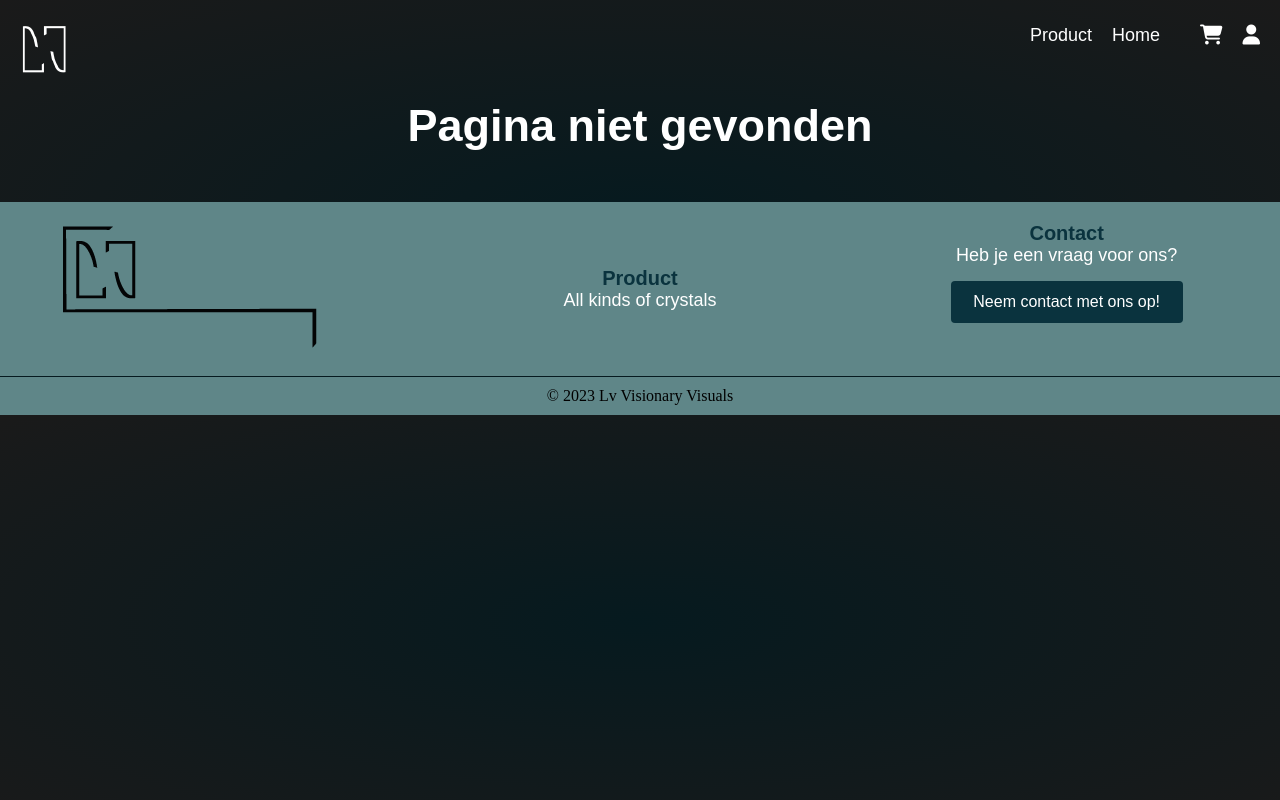
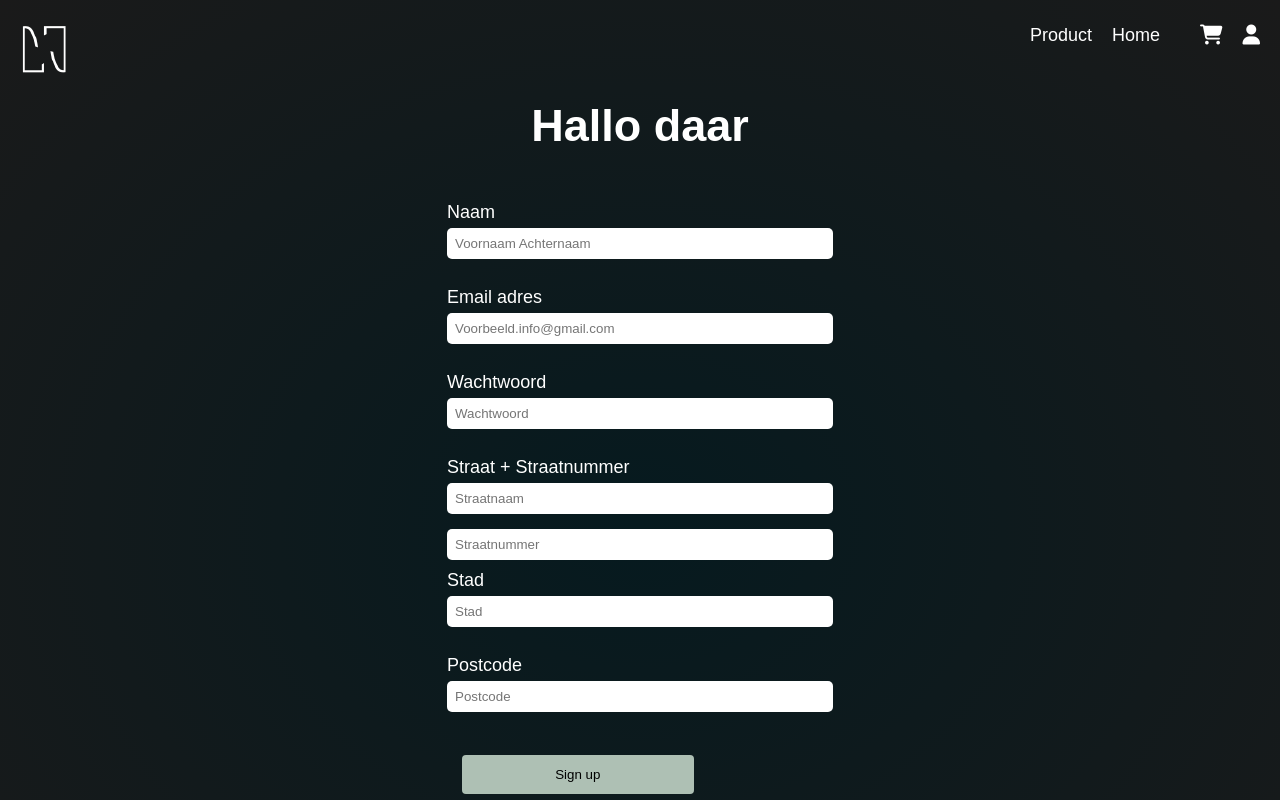
Before and after one commit to LiamVrankenPXL/Web_Expert_PE2, a Vue app: page /Signup in a window 1280 px wide. Shown: the top 800 px of the page. Built offline with nearby package versions, Linux system fonts and the light colour scheme.

Commit message:
signup done

```diff
--- a/scss/_components.scss
+++ b/scss/_components.scss
@@ -136,6 +136,11 @@ body::-webkit-scrollbar-thumb {
       color: $licht_blauw;
     }
 
+    input {
+      @include kaderInput(2px);
+
+    }
+
     p {
       color: $licht_blauw;
       font-size: $font_klein;
@@ -152,6 +157,44 @@ body::-webkit-scrollbar-thumb {
   }
 }
 /*________LOGIN EINDE________*/
+
+
+
+
+/*________SIGNUP START________*/
+.signup__form {
+  p {
+    color: $licht_blauw;
+    font-size: $font_klein;
+  }
+
+  &__formulier {
+    @include flexLayout();
+
+    label {
+      margin-right: 10px;
+    }
+
+    input {
+      @include kaderInput(10px);
+    }
+
+
+
+    button {
+      @include buttonLayoutGroot($licht_blauw);
+      color: $zwart;
+
+      &:hover {
+        background-color: $blauw;
+      }
+    }
+  }
+}
+
+
+
+/*________SIGNUP EINDE________*/
 
 
 
--- a/src/router/index.js
+++ b/src/router/index.js
@@ -8,6 +8,7 @@ import WinkelmandjeView from '@/views/WinkelmandjeView.vue';
 import PageNotFoundView from '@/views/PageNotFoundView.vue'
 import CheckoutView from '@/views/CheckoutView.vue'
 import BevestigingsPaginaView from '@/views/BevestigingsPaginaView.vue'
+import SignUpView from '@/views/SignUpView.vue'
 
 const router = createRouter({
     history: createWebHistory(),
@@ -29,6 +30,10 @@ const router = createRouter({
         {
             path: '/login',
             component: LoginView
+        },
+        {
+          path: '/Signup',
+          component: SignUpView
         },
         {
             path: '/winkelmandje',
--- a/src/stores/winkelmandje.js
+++ b/src/stores/winkelmandje.js
@@ -16,8 +16,6 @@ export const useWinkelmandje = defineStore('winkelmandje', {
 
 
 
-
-
 export const useGebruikers = defineStore('gebruikers', {
     state: () => ({
         users: [
@@ -28,6 +26,10 @@ export const useGebruikers = defineStore('gebruikers', {
         loggedInUser: null,
     }),
     actions: {
+        addUser(newUser) {
+            this.users.push(newUser);
+            console.log('Nieuwe gebruiker toegevoegd:', newUser);
+        },
         login(username, password) {
             const user = this.users.find(u => u.username === username && u.password === password);
             if (user) {
--- a/src/views/LoginView.vue
+++ b/src/views/LoginView.vue
@@ -38,6 +38,9 @@ export default {
     redirectToLogin() {
       this.$router.push('/login');
     },
+    redirectToSignUp() {
+      this.$router.push('/Signup');
+    },
   },
 };
 </script>
@@ -48,7 +51,7 @@ export default {
     <div class="login__layout">
       <div class="login__links">
         <h1>{{ titelLogIn }}</h1>
-        <form class="logvenin__geges" @submit.prevent="login">
+        <form class="login__gegevens" @submit.prevent="login">
           <!--email met placeholder-->
           <label class="login__gegevens__adres__tekst" for="mailadres">{{ email }}</label>
           <input ref="mailadres" class="login__gegevens__adres__kader" type="email" id="mailadres" name="mailadres" required minlength="2" maxlength="100" placeholder="Example.info@gmail.com"><br><br>
@@ -82,7 +85,7 @@ export default {
         <p>{{ SignUpTekst }}</p>
 
         <div class="signin__sumbit">
-          <button type="submit">{{ buttonSignUp }}</button>
+          <button @click="redirectToSignUp" type="submit">{{ buttonSignUp }}</button>
         </div>
       </div>
     </div>
--- /dev/null
+++ b/src/views/SignUpView.vue
@@ -0,0 +1,94 @@
+<script>
+import { useGebruikers } from '@/stores/winkelmandje';
+
+export default {
+  data() {
+    return {
+      titelSignUp: 'Hallo daar',
+      buttonSignUp: 'Sign up',
+      naam: 'Naam',
+      email: 'Email adres',
+      wachtwoord: 'Wachtwoord',
+      straat: 'Straat',
+      straatNummer: 'Straatnummer',
+      stad: 'Stad',
+      postcode: 'Postcode',
+      newUser: {
+        name: '',
+        username: '',
+        password: '',
+        street: '',
+        streetNumber: '',
+        city: '',
+        postcode: '',
+      },
+    };
+  },
+  methods: {
+    signUp() {
+      const newUser = {
+        id: this.gebruikersStore.users.length + 1,
+        name: this.newUser.name,
+        username: this.newUser.username,
+        password: this.newUser.password,
+        street: this.newUser.street,
+        streetNumber: this.newUser.streetNumber,
+        city: this.newUser.city,
+        postcode: this.newUser.postcode,
+      };
+
+      this.gebruikersStore.addUser(newUser);
+      console.log('Gebruiker aangemaakt:', newUser);
+
+      this.newUser = {
+        name: '',
+        username: '',
+        password: '',
+        street: '',
+        streetNumber: '',
+        city: '',
+        postcode: '',
+      };
+    },
+  },
+
+  computed: {
+    gebruikersStore() {
+      return useGebruikers();
+    },
+  },
+};
+</script>
+
+
+<template>
+  <div class="signup__form">
+    <h1>{{ titelSignUp }}</h1>
+    <div class="signup__form__formulier">
+      <form @submit.prevent="signup">
+        <label for="name">{{ naam }}</label>
+        <input v-model="newUser.name" type="text" id="name" name="name" required minlength="2" maxlength="100" placeholder="Voornaam Achternaam"><br><br>
+
+        <label for="username">{{ email }}</label>
+        <input v-model="newUser.username" type="email" id="username" name="username" required minlength="2" maxlength="100" placeholder="Voorbeeld.info@gmail.com"><br><br>
+
+        <label for="password">{{ wachtwoord }}</label>
+        <input v-model="newUser.password" type="password" id="password" name="password" required placeholder="Wachtwoord"><br><br>
+
+        <label for="street">{{ straat }} + {{ straatNummer }}</label>
+        <div>
+          <input v-model="newUser.street" type="text" id="street" name="street" required placeholder="Straatnaam">
+          <input v-model="newUser.streetNumber" type="text" id="streetNumber" name="streetNumber" required placeholder="Straatnummer">
+        </div>
+
+        <label for="city">{{ stad }}</label>
+        <input v-model="newUser.city" type="text" id="city" name="city" required placeholder="Stad"><br><br>
+
+        <label for="postcode">{{ postcode }}</label>
+        <input v-model="newUser.postcode" type="text" id="postcode" name="postcode" required placeholder="Postcode"><br><br>
+
+        <button @click="signUp" type="submit">{{ buttonSignUp }}</button>
+      </form>
+    </div>
+  </div>
+</template>
```
